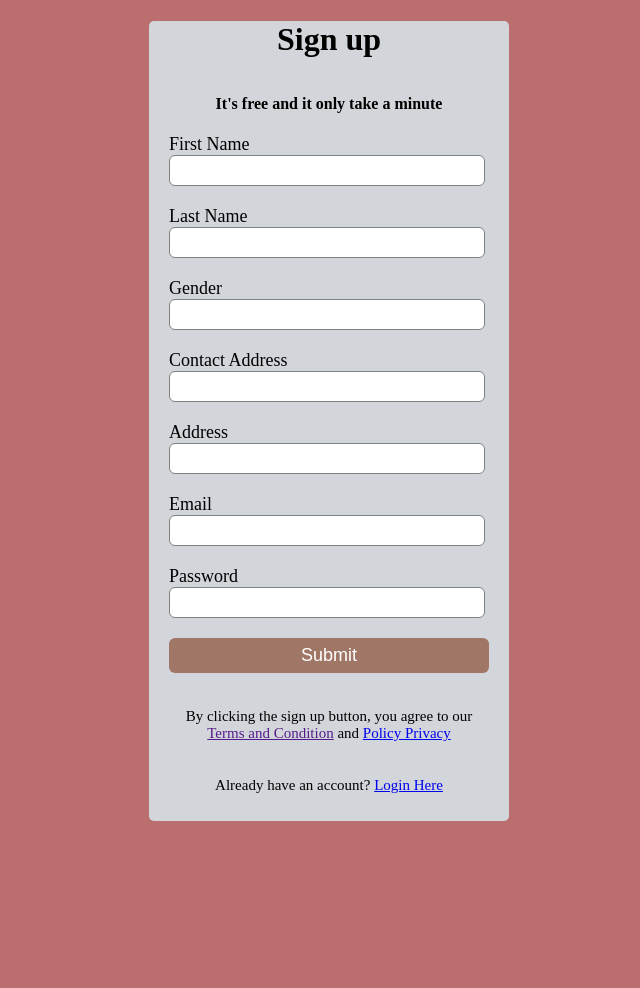
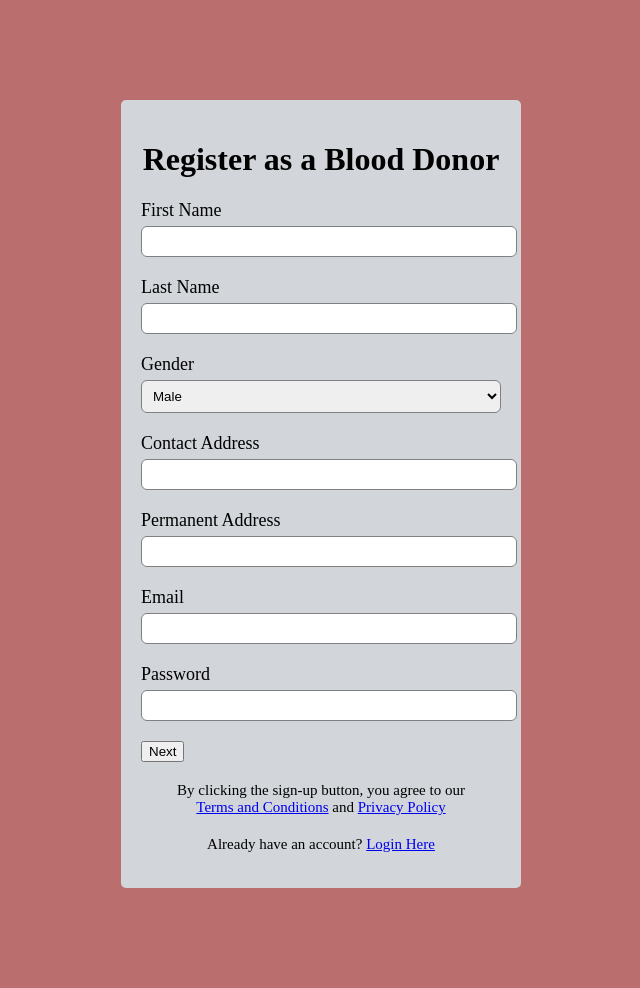
Before and after one commit to VidyaSinha/Blood_bank, a PHP site: page /login.html in a window 1280 px wide. Shown: the whole page, without its empty margins (319-959 px from the left). Before the commit the page ends 821 px from the top, so only its background shows below. Run offline with PHP 8.4, Linux system fonts and the light colour scheme.

Commit message:
kr diya maine

```diff
--- a/index.css
+++ b/index.css
@@ -55,7 +55,7 @@ padding:20px;
     margin-right: 300px;
 
 
-  }
+}
 
 
 .navtabs a {
--- a/login.css
+++ b/login.css
@@ -1,66 +1,64 @@
-body{
-background-color: rgb(187, 110, 110);
-    /* background: url(download\ \(5\).jpeg); */
-    /* background-repeat: no-repeat; */
-    height: 100px;
-    width: 100%;
+body {
+    background-color: rgb(187, 110, 110);
     font-family: 'Times New Roman', Times, serif;
 }
 
-.signup{
+.signup {
     width: 360px;
-    height: 800px;
-    margin: auto;
+    height: auto; /* Adjusted height to fit content */
+    margin: 100px auto; /* Centering vertically */
     background-color: rgb(210, 214, 218);
     border-radius: 5px;
+    padding: 20px; /* Added padding for better spacing */
 }
 
-h1{
+h1 {
     text-align: center;
 }
-h4{
+
+h4 {
     text-align: center;
     padding-top: 15px;
 }
 
-form{
-    width: 300px;
-    margin-left: 20px;
+form {
+    margin-top: 20px; /* Adjusted margin for spacing */
 }
 
-form label{
-    display: flex;
-    margin-top: 20px;
+form label {
+    display: block; /* Changed to block for better layout */
+    margin-bottom: 5px; /* Adjusted margin for spacing */
     font-size: 18px;
 }
 
-form input{
+form input,
+form select {
     width: 100%;
     padding: 7px;
-    border: none;
     border: 1px solid grey;
     border-radius: 6px;
     outline: none;
+    margin-bottom: 20px; /* Adjusted margin for spacing */
 }
 
-input[type="submit"]{
-    width: 320px;
+input[type="submit"] {
+    width: 100%; /* Adjusted width to fit container */
     height: 35px;
     margin-top: 20px;
-    border: none;
     background-color: rgb(160, 118, 102);
     color: white;
     font-size: 18px;
+    border: none;
+    border-radius: 20px;
     cursor: pointer;
 }
 
-input[type="submit"]:hover{
-    color: white;
+input[type="submit"]:hover {
     background: rgb(223, 50, 27);
 }
 
-p{
+p {
     text-align: center;
-    padding-top:20px ;
     font-size: 15px;
+    margin-top: 20px; /* Adjusted margin for spacing */
 }
--- a/login.html
+++ b/login.html
@@ -3,36 +3,54 @@
 <head>
     <meta charset="UTF-8">
     <meta name="viewport" content="width=device-width, initial-scale=1.0">
-    <title>Document</title>
+    <title>Blood Donor Registration</title>
     <link rel="stylesheet" href="login.css">
 </head>
 <body>
     <div class="signup">
-        <h1>
-            Sign up
-        </h1>
-        <h4>It's free and it only take a minute</h4>
-        <form>
+        <h1>Register as a Blood Donor</h1>
+        <!-- Step 1: Basic Information -->
+        <form id="step1">
             <label>First Name</label>
-            <input type="text" name="" required><br/>
+            <input type="text" name="first_name" required><br>
             <label>Last Name</label>
-            <input type="text" name="" required><br/>
+            <input type="text" name="last_name" required><br>
             <label>Gender</label>
-            <input type="text" name="" required><br/>
+            <select name="gender" required>
+                <option value="male">Male</option>
+                <option value="female">Female</option>
+                <option value="other">Other</option>
+            </select><br>
             <label>Contact Address</label>
-            <input type="text" name="" required><br/>
-            <label>Address</label>
-            <input type="text" name="" required><br/>
+            <input type="text" name="contact_address" required><br>
+            <label>Permanent Address</label>
+            <input type="text" name="permanent_address" required><br>
             <label>Email</label>
-            <input type="text" name="" required><br/>
+            <input type="email" name="email" required><br>
             <label>Password</label>
-            <input type="password" name="" required>
-            <input type="submit" name="" value="Submit">
+            <input type="password" name="password" required><br>
+            <button onclick="nextStep()">Next</button>
         </form>
-        <p>By clicking the sign up button, you agree to our <br>
-        <a href="">Terms and Condition</a> and <a href="#">Policy Privacy</a>
+        <!-- Step 2: Upload Medical History -->
+        <form id="step2" style="display: none;">
+            <h2>Upload Medical History</h2>
+            <label for="medical_history">Upload PDF:</label>
+            <input type="file" id="medical_history" name="medical_history" accept=".pdf" required><br>
+            <label for="other_documents">Other Documents (if any):</label>
+            <input type="file" id="other_documents" name="other_documents" accept=".pdf"><br>
+            <button type="submit">Submit</button>
+        </form>
+        <p>By clicking the sign-up button, you agree to our <br>
+        <a href="#">Terms and Conditions</a> and <a href="#">Privacy Policy</a>
         </p>
         <p>Already have an account? <a href="#">Login Here</a></p>
     </div>
+
+    <script>
+        function nextStep() {
+            document.getElementById('step1').style.display = 'none';
+            document.getElementById('step2').style.display = 'block';
+        }
+    </script>
 </body>
 </html>
```
Also changed, not shown: admin.html (+40 -0 lines), inventory.html (deleted, +0 -49 lines), admin.css (renamed from inventory.css).
